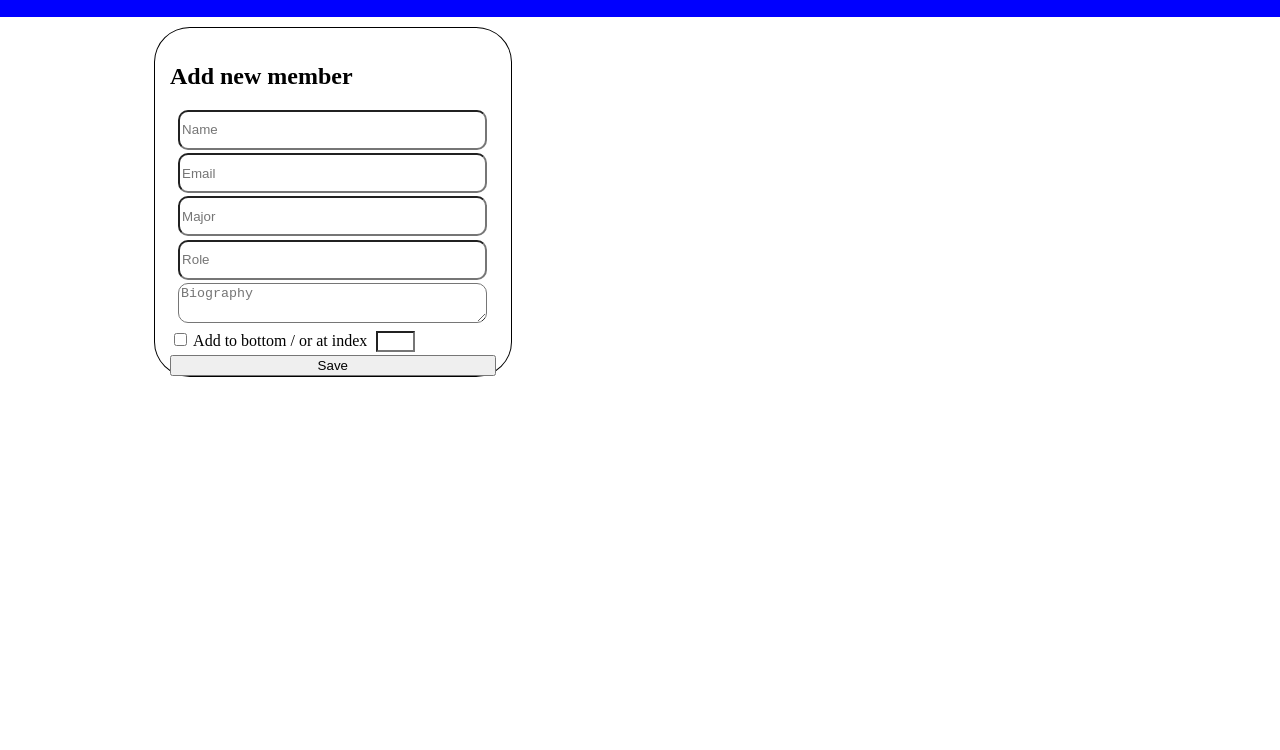
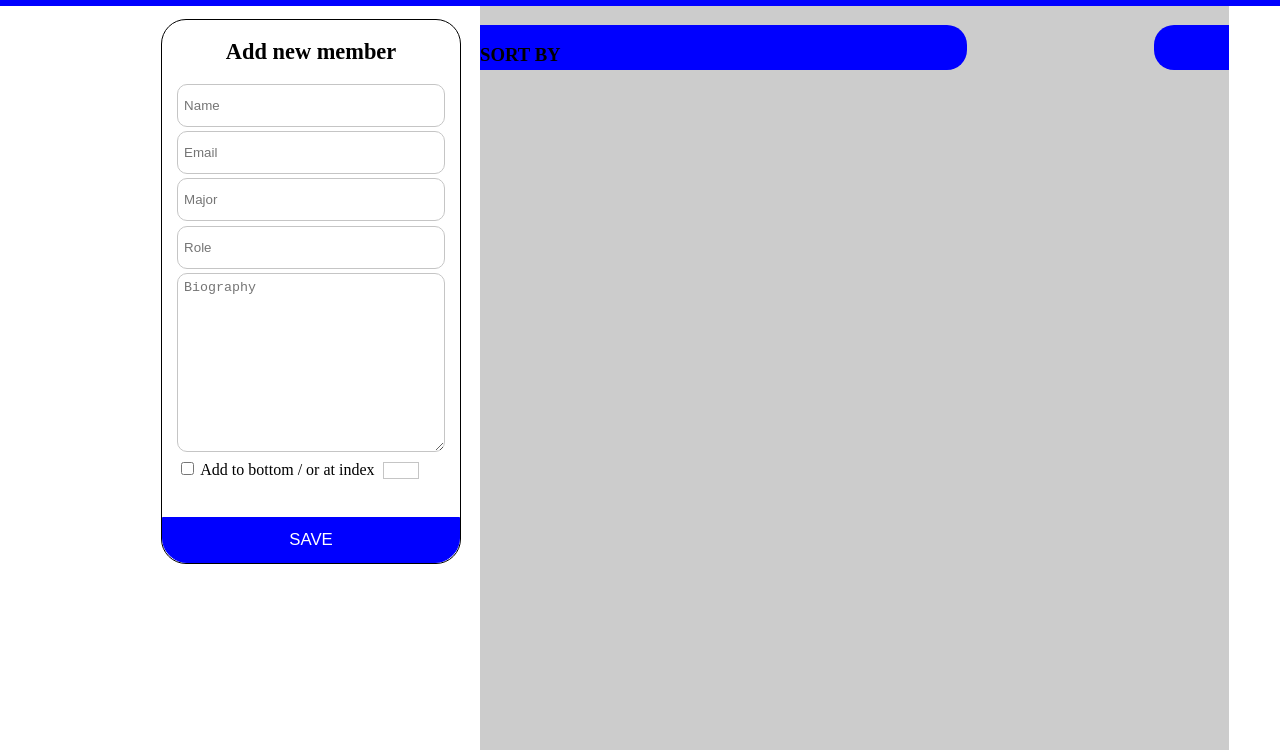
Before and after one commit to shaimawaz/PSEU-Members-, a plain HTML site: page index.html in a window 1280 px wide. Shown: the part 50-800 px from the top of the page. Drawn offline with Linux system fonts and the light colour scheme.

Commit message:
styling left side and starting with the right

```diff
--- a/index.html
+++ b/index.html
@@ -16,7 +16,7 @@
         <div class="left">
             <div class="form_container">
                 <form>
-                    <h2>Add new member</h2>
+                    <h2 id="AddHeader">Add new member</h2>
                     <input type="text" placeholder="Name">
                     <input type="email" placeholder="Email">
 
@@ -32,14 +32,14 @@
 
                     </datalist>
 
-                    <textarea placeholder="Biography" rows="50"></textarea>
+                    <textarea placeholder="Biography" rows="11"></textarea>
                     <label class="checkbox">
                             <input type="checkbox">
                             <span class="checkmark"></span>
                             Add to bottom / or at index
                     </label>
                     <input type="text" placeholder="" id="index">
-                    <input type="submit" value="Save" id="btn">
+                    <input type="submit" value="SAVE" id="btn">
                     <!-- <select name="Country" >
                     <option value="USA">USA</option>
                     <option value="Russia">Russia</option>
@@ -52,6 +52,13 @@
         </div>
 
         <div class ="right">
+        <div class="top_right">
+            <h3></h3>
+        </div>
+        <div class="top_left">
+            <h3>SORT BY</h3>
+
+            </div>
 
         </div>
 
--- a/index.scss
+++ b/index.scss
@@ -1,21 +1,31 @@
 *{
     box-sizing: border-box;
 }
-body{
+body,html{
     margin: 0;
+    height: 100%;
+}
 
+input[type=text],[type=email],[list]{
+    width: 90%;
+    margin-left:5%;
+    margin-bottom: 1.5%;
+    border-radius: 10px;
+    border: 1px solid #c5c5c5;
+    height: 43px;
+    padding: 2%;
 }
-input[type=text],[type=email],[list],textarea{
-    width: 95%;
-    margin-left:2.5%;
+textarea{
+    width: 90%;
+    margin-left:5%;
+    border: 1px solid #c5c5c5;
     margin-bottom: 1%;
     border-radius: 10px;
-    height: 40px;
-
+    padding:2%;
 }
 input[type=checkbox]{
-    background-color: white;
-   // margin-bottom: 70%;
+   background-color: white;
+   margin-bottom: 14%;
    border-radius: 0%;
    border:1px solid blue;
    }
@@ -24,13 +34,21 @@ input[type=checkbox]{
     margin-left: 1.5%;
     border-radius: 0px;
     height: auto;
+    padding: 0;
 }
 .left{
     width: 40%;
+    position: fixed;
+    padding-right: 4%;
 
 }
 .right{
-    width:60%;
+    width:58.5%;
+    height: 100vh;
+    background-color: #ccc;
+    margin: 0;
+    margin-right: 4%;
+    float: right;
 }
 form{
     padding-bottom: 0px;
@@ -40,10 +58,11 @@ form{
     height:100%;
     margin-top: 15%;
     float: right;
-    border-radius: 10%;
-    width:70%;
-    padding: 3%;
-    padding-bottom: 0px;
+    border-radius: 25px;
+    width:65%;
+    padding: 0px;
+    padding-top: 3%;
+
 
 
 }
@@ -52,9 +71,50 @@ form{
     position: fixed;
     text-align: center;
     width: 100%;
+    height: 7%;
     background-color: blue;
+    padding-bottom: 4%;
 }
 #btn{
     margin-bottom: 0px;
     width: 100%;
+    background-color:blue;
+    border:1px solid  blue;
+    color: white;
+    padding: 4% 5%;
+    text-align: center;
+    text-decoration: none;
+    display: inline-block;
+    font-size: 105%;
+    border-bottom-right-radius: 25px;
+    border-bottom-left-radius: 25px;
 }
+#AddHeader{
+    text-align: center;
+    font-size: 140%;
+    margin-top: 1.7%;
+}
+.checkbox{
+    margin-left:5%;
+}
+.top_right{
+    background-color: blue;
+    width: 10%;
+    height: 5.7%;
+    float: right;
+    margin-top: 10%;
+    border-top-left-radius: 20px;
+    border-bottom-left-radius: 20px;
+
+
+}
+.top_left{
+    width: 65%;
+    height: 5.7%;
+    float: left;
+    background-color: blue;
+    margin-top: 10%;
+    border-bottom-right-radius: 20px;
+    border-top-right-radius: 20px;
+
+}
```
Also changed, not shown: index.css, 1 other file.
